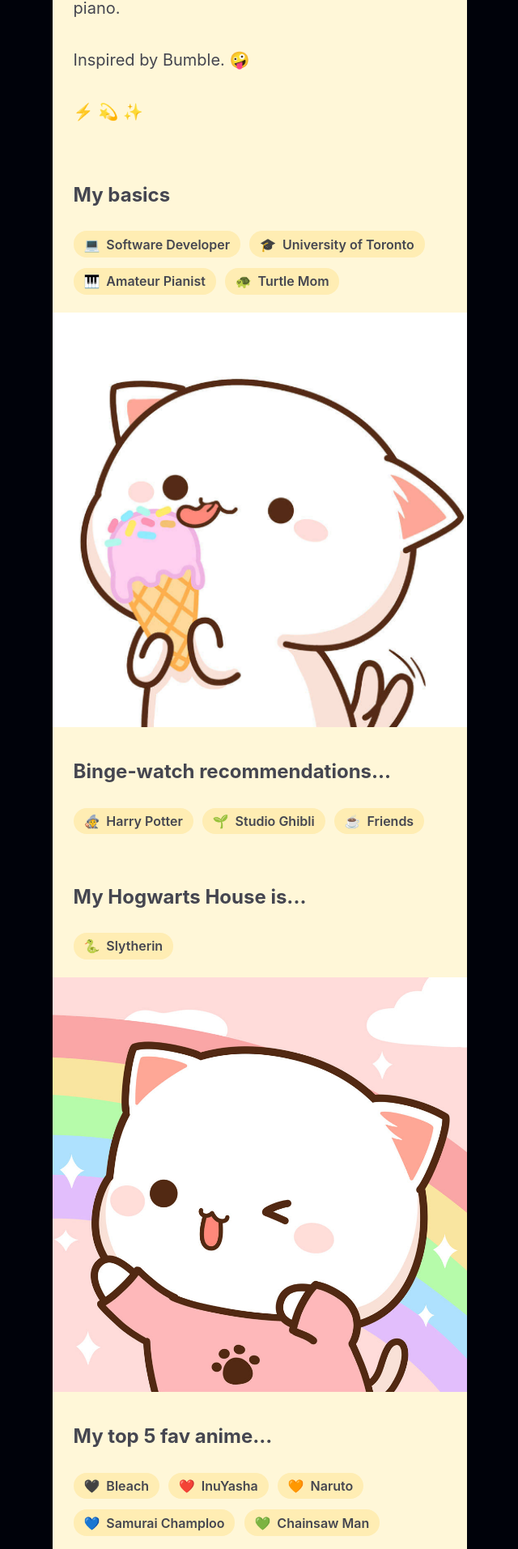
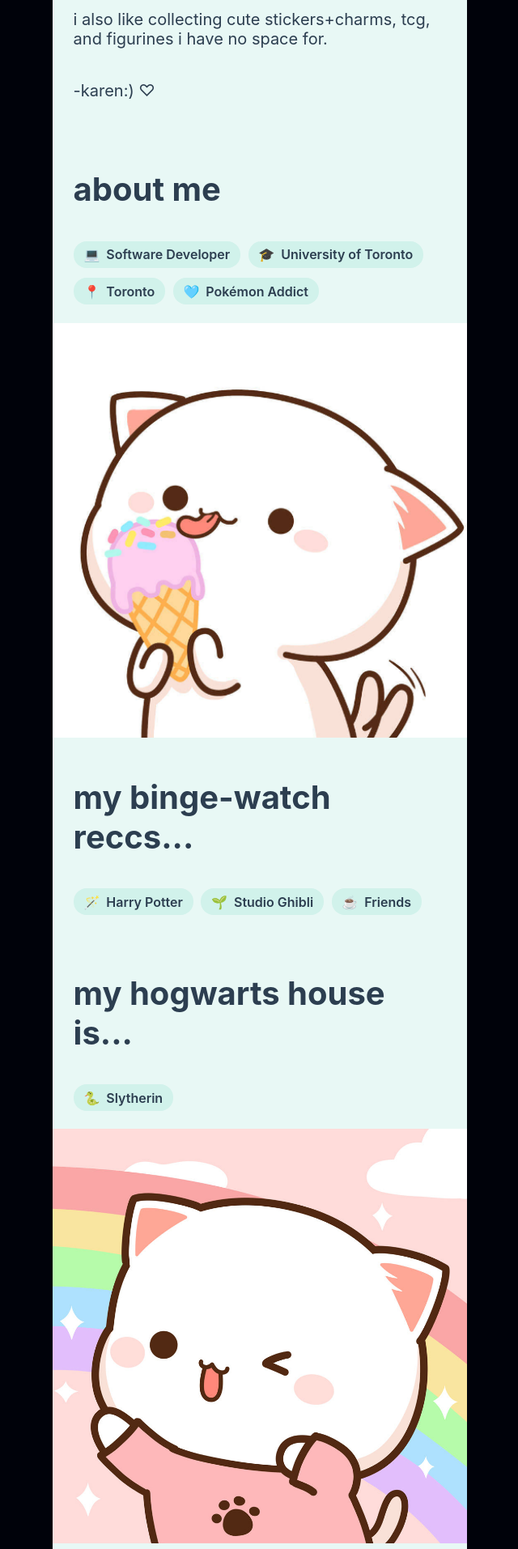
Before and after one commit to karenkwok/karenkwok.github.io, a React (Create React App) app: page /bumble in a window 1280 px wide. Shown: the part 867-2780 px from the top of the page at 81% size, without its empty margins (319-959 px from the left). Built offline with nearby package versions, Linux system fonts and the light colour scheme.

Commit message:
Updated bumble page
Updated text content and styling, changed colour scheme to cyan, adjusted margins, refactored code

```diff
--- a/src/App.scss
+++ b/src/App.scss
@@ -67,6 +67,13 @@ a:-webkit-any-link {
   }
 }
 
+@media (max-width: 834px) {
+  #App {
+    padding-left: 0;
+    padding-right: 0;
+  }
+}
+
 @media (max-width: 600px) {
   h1 {
     font-size: 7rem;
--- a/src/components/Bumble/Bumble.js
+++ b/src/components/Bumble/Bumble.js
@@ -17,108 +17,142 @@ const Bumble = () => {
     <div id='bumble'>
       <img src={mochacat1Img} alt='Double peace sign cat' />
       <BumbleSection>
-        <h3>About me</h3>
+        <p id='large-text'>
+          oh hii~&nbsp;&nbsp;<span className='wave'>👋</span>
+        </p>
+        <p>i'm a software developer based in toronto.</p>
         <p>
-          Hey!&nbsp;&nbsp;<span className='wave'>👋</span>
+          i like pokémon. a lot. pls ask me about it. <br />
+          currently hunting for hundos on pogo and grinding ranked on pocket.
         </p>
-        <p>I'm a software developer based in Toronto.</p>
         <p>
-          Huuuge Pokémon nerd. I obsessively collect Pokémon cards. Sometimes I
-          play Pokémon GO.
+          i also like collecting cute stickers+charms, tcg, and figurines i have
+          no space for.
         </p>
-        <p>I also like ice cream, anime, and playing the piano.</p>
-        <p>Inspired by Bumble. 🤪</p>
-        <p>⚡️ 💫 ✨</p>
+        <p>-karen:) ♡</p>
       </BumbleSection>
       <BumbleSection>
-        <h3>My basics</h3>
+        <h2 className='title-text'>about me</h2>
         <BumbleItemContainer>
           <BumbleItem emoji={'💻'} text={'Software Developer'} />
           <BumbleItem emoji={'🎓'} text={'University of Toronto'} />
-          <BumbleItem emoji={'🎹'} text={'Amateur Pianist'} />
-          <BumbleItem emoji={'🐢'} text={'Turtle Mom'} />
+          <BumbleItem emoji={'📍'} text={'Toronto'} />
+          <div className='bumble-clickable'>
+            <Link
+              to='https://www.youtube.com/watch?v=jMq42GoCKVo'
+              target='_blank'
+              rel='noopener noreferrer'
+            >
+              <BumbleItem emoji={'🩵'} text={'Pokémon Addict'} />
+            </Link>
+          </div>
         </BumbleItemContainer>
       </BumbleSection>
       <img src={mochacat2Img} alt='Cat licking ice cream' />
       <BumbleSection>
-        <h3>Binge-watch recommendations...</h3>
+        <h2 className='title-text'>my binge-watch reccs...</h2>
         <BumbleItemContainer>
-          <BumbleItem emoji={'🧙'} text={'Harry Potter'} />
+          <BumbleItem emoji={'🪄'} text={'Harry Potter'} />
           <BumbleItem emoji={'🌱'} text={'Studio Ghibli'} />
-          <BumbleItem emoji={'☕️'} text={'Friends'} />
+          <div className='bumble-clickable'>
+            <Link
+              to='https://www.youtube.com/watch?v=CvjoXdC-WkM'
+              target='_blank'
+              rel='noopener noreferrer'
+            >
+              <BumbleItem emoji={'☕️'} text={'Friends'} />
+            </Link>
+          </div>
         </BumbleItemContainer>
       </BumbleSection>
       <BumbleSection>
-        <h3>My Hogwarts House is...</h3>
+        <h2 className='title-text'>my hogwarts house is...</h2>
         <BumbleItemContainer>
           <BumbleItem emoji={'🐍'} text={'Slytherin'} />
         </BumbleItemContainer>
       </BumbleSection>
       <img src={mochacat3Img} alt='Winking cat with rainbow' />
       <BumbleSection>
-        <h3>My top 5 fav anime...</h3>
+        <h2 className='title-text'>my top 5 fav animes...</h2>
         <BumbleItemContainer>
-          <BumbleItem emoji={'🖤'} text={'Bleach'} />
+          <div className='bumble-clickable'>
+            <Link
+              to='https://www.youtube.com/watch?v=6m_NwZYVefo'
+              target='_blank'
+              rel='noopener noreferrer'
+            >
+              <BumbleItem emoji={'🖤'} text={'Psycho-Pass'} />
+            </Link>
+          </div>
+          <BumbleItem emoji={'💙'} text={'Samurai Champloo'} />
+          <div className='bumble-clickable'>
+            <Link
+              to='https://www.youtube.com/watch?v=UQpIXNb1rKQ'
+              target='_blank'
+              rel='noopener noreferrer'
+            >
+              <BumbleItem emoji={'🧡'} text={'Bleach'} />
+            </Link>
+          </div>
+          <BumbleItem emoji={'💚'} text={'Chainsaw Man'} />
           <BumbleItem emoji={'❤️'} text={'InuYasha'} />
-          <BumbleItem emoji={'🧡'} text={'Naruto'} />
-          <BumbleItem emoji={'💙'} text={'Samurai Champloo'} />
-          <BumbleItem emoji={'💚'} text={'Chainsaw Man'} />
         </BumbleItemContainer>
       </BumbleSection>
       <BumbleSection>
-        <h3>My Pokémon team...</h3>
+        <h2 className='title-text'>my pink pilates princess playlist...</h2>
         <BumbleItemContainer>
-          <BumbleItem emoji={'🔵'} text={'Squirtle'} />
-          <BumbleItem emoji={'⚫️'} text={'Houndoom'} />
-          <BumbleItem emoji={'🟡'} text={'Flaaffy'} />
-          <BumbleItem emoji={'⚪️'} text={'Teddiursa'} />
-          <BumbleItem emoji={'🔴'} text={'Arcanine'} />
-          <BumbleItem emoji={'🟤'} text={'Flygon'} />
+          <div className='bumble-clickable'>
+            <Link
+              to='https://open.spotify.com/track/1BxfuPKGuaTgP7aM0Bbdwr?si=d8d7d99069c54407'
+              target='_blank'
+              rel='noopener noreferrer'
+            >
+              <BumbleItem emoji={'🎀'} text={'Taylor Swift'} />
+            </Link>
+          </div>
+          <div className='bumble-clickable'>
+            <Link
+              to='https://open.spotify.com/track/2HRqTpkrJO5ggZyyK6NPWz?si=32002d5ae5b842b4'
+              target='_blank'
+              rel='noopener noreferrer'
+            >
+              <BumbleItem emoji={'🎀'} text={'Sabrina Carpenter'} />
+            </Link>
+          </div>
+          <div className='bumble-clickable'>
+            <Link
+              to='https://open.spotify.com/track/2bl81llf715VEEbAx03yvB?si=52c16ed49f71460d'
+              target='_blank'
+              rel='noopener noreferrer'
+            >
+              <BumbleItem emoji={'🎀'} text={'Gracie Abrams'} />
+            </Link>
+          </div>
+          <BumbleItem emoji={'🎀'} text={'One Direction'} />
         </BumbleItemContainer>
       </BumbleSection>
       <img src={mochacat4Img} alt='Sleeping cat' />
       <BumbleSection>
-        <h3>Food I could eat everyday...</h3>
+        <h2 className='title-text'>cool places i've been...</h2>
         <BumbleItemContainer>
-          <BumbleItem emoji={'🍣'} text={'Sushi'} />
-          <div id='bumble-icecream'>
-            <Link to='/icecream'>
-              <BumbleItem emoji={'🍨'} text={'Ice Cream'} />
-            </Link>
-          </div>
-          <BumbleItem emoji={'🍳'} text={'Brunch'} />
-          <BumbleItem emoji={'🍔'} text={'Shake Shack'} />
-          <BumbleItem emoji={'🍟'} text={'Yeet Hay (熱氣) food'} />
-          <BumbleItem emoji={'🧀'} text={'anything cheesy'} />
-        </BumbleItemContainer>
-      </BumbleSection>
-      <BumbleSection>
-        <h3>Best ice cream flavours...</h3>
-        <BumbleItemContainer>
-          <BumbleItem emoji={'🍪'} text={"Cookies 'n Cream / Oreo"} />
-          <BumbleItem emoji={'🍵'} text={'Matcha'} />
-          <BumbleItem emoji={'🍫'} text={'White Chocolate'} />
-          <BumbleItem emoji={'🫐'} text={'Blueberry'} />
-          <BumbleItem emoji={'🥜'} text={'Pistachio'} />
+          <BumbleItem emoji={'🇯🇵'} text={'Tokyo'} />
+          <BumbleItem emoji={'🇨🇦'} text={'Vancouver'} />
+          <BumbleItem emoji={'🇺🇸'} text={'Los Angeles'} />
         </BumbleItemContainer>
       </BumbleSection>
       <img src={mochacat5Img} alt='Cat riding unicorn' />
       <BumbleSection>
-        <h3>Cool places I've been...</h3>
+        <h2 className='title-text'>i like ice cream</h2>
         <BumbleItemContainer>
-          <BumbleItem emoji={'🇨🇦'} text={'Vancouver, BC'} />
-          <BumbleItem emoji={'🇺🇸'} text={'Los Angeles, CA'} />
-        </BumbleItemContainer>
-      </BumbleSection>
-      <BumbleSection>
-        <h3>Weird flex but ok...</h3>
-        <BumbleItemContainer>
-          <BumbleItem emoji={'😎'} text={'I have a lot of Pokémon cards'} />
-          <BumbleItem emoji={'✌️'} text={'Level 43 on Pokémon GO'} />
-          <BumbleItem
-            emoji={'🏆'}
-            text={'Can list the first 51 Pokémon in order'}
-          />
+          <div className='bumble-clickable'>
+            <Link to='/icecream'>
+              <BumbleItem emoji={'🍪'} text={"Cookies 'n Cream"} />
+            </Link>
+          </div>
+          <BumbleItem emoji={'🍵'} text={'Matcha'} />
+          <BumbleItem emoji={'🫐'} text={'Blueberry'} />
+          <BumbleItem emoji={'🍰'} text={'Strawberry Cheesecake'} />
+          <BumbleItem emoji={'🥜'} text={'Pistachio'} />
         </BumbleItemContainer>
       </BumbleSection>
       <img src={mochacat6Img} alt='Pooped cat' />
--- a/src/components/Bumble/Bumble.scss
+++ b/src/components/Bumble/Bumble.scss
@@ -6,6 +6,14 @@
   display: flex;
   flex-direction: column;
   width: 40vw;
+
+  #large-text {
+    font-size: 3rem;
+  }
+
+  .title-text {
+    font-size: 2.5rem;
+  }
 
   // https://codepen.io/jakejarvis/pen/pBZWZw
   .wave {
@@ -16,16 +24,17 @@
     display: inline-block;
   }
 
-  #bumble-icecream .item {
+  .bumble-clickable .item {
     &:hover {
-      background-color: $dark-yellow;
+      background-color: $bumble-highlight;
+      color: white;
       cursor: pointer;
     }
   }
 
   ::selection {
-    background-color: $dark-yellow !important;
-    color: $dark-gray !important;
+    background-color: $bumble-highlight !important;
+    color: white !important;
   }
 }
 
@@ -56,10 +65,18 @@
   }
 }
 
-@media (max-width: 800px) {
+@media (max-width: 1100px) {
   #bumble {
-    margin-left: 0vw;
-    margin-right: 0vw;
-    width: 80vw;
+    margin-left: 15vw;
+    margin-right: 15vw;
+    width: 50vw;
   }
 }
+
+@media (max-width: 834px) {
+  #bumble {
+    margin-left: 0;
+    margin-right: 0;
+    width: 100vw;
+  }
+}
--- a/src/components/UI/BumbleItem.scss
+++ b/src/components/UI/BumbleItem.scss
@@ -1,7 +1,7 @@
 @import '../../Colours.scss';
 
 .item {
-  margin-right: 0.7rem;
+  margin-right: 0.6rem;
   margin-top: 0.4rem;
   margin-bottom: 0.4rem;
   padding-left: 0.8rem;
@@ -16,8 +16,8 @@
   font-size: 1.25rem;
   font-weight: 600;
 
-  background-color: $yellow;
-  color: $dark-gray;
+  background-color: $bumble-item;
+  color: $bumble-text;
 
   .item-emoji {
     margin-right: 0.5rem;
@@ -36,81 +36,81 @@
   }
 }
 
-@media (max-width: 1105px) {
+@media (max-width: 1110px) {
   .item {
     font-size: 0.8rem;
   }
 }
 
-@media (max-width: 1020px) {
+@media (max-width: 1100px) {
+  .item {
+    font-size: 1rem;
+  }
+}
+
+@media (max-width: 933px) {
+  .item {
+    font-size: 0.9rem;
+  }
+}
+
+@media (max-width: 868px) {
+  .item {
+    font-size: 0.85rem;
+  }
+}
+
+@media (max-width: 834px) {
+  .item {
+    font-size: 1.25rem;
+  }
+}
+
+@media (max-width: 522px) {
+  .item {
+    font-size: 1.1rem;
+  }
+}
+
+@media (max-width: 477px) {
+  .item {
+    font-size: 1rem;
+  }
+}
+
+@media (max-width: 447px) {
+  .item {
+    font-size: 0.9rem;
+  }
+}
+
+@media (max-width: 416px) {
+  .item {
+    font-size: 0.8rem;
+  }
+}
+
+@media (max-width: 385px) {
   .item {
     font-size: 0.7rem;
   }
 }
 
-@media (max-width: 930px) {
+@media (max-width: 352px) {
   .item {
-    font-size: 0.8rem;
+    font-size: 0.65rem;
   }
 }
 
-@media (max-width: 800px) {
+@media (max-width: 336px) {
   .item {
-    font-size: 1.25rem;
+    font-size: 0.6rem;
   }
 }
 
-@media (max-width: 665px) {
+@media (max-width: 322px) {
   .item {
-    font-size: 1rem;
-  }
-}
-
-@media (max-width: 565px) {
-  .item {
-    font-size: 0.9rem;
-  }
-}
-
-@media (max-width: 525px) {
-  .item {
-    font-size: 0.8rem;
-  }
-}
-
-@media (max-width: 485px) {
-  .item {
-    font-size: 0.7rem;
-  }
-}
-
-@media (max-width: 445px) {
-  .item {
-    font-size: 0.8rem;
-  }
-}
-
-@media (max-width: 435px) {
-  .item {
-    font-size: 0.7rem;
-  }
-}
-
-@media (max-width: 400px) {
-  .item {
-    font-size: 0.8rem;
-  }
-}
-
-@media (max-width: 375px) {
-  .item {
-    font-size: 0.7rem;
-  }
-}
-
-@media (max-width: 340px) {
-  .item {
-    font-size: 0.6rem;
+    font-size: 0.55rem;
   }
 }
 
@@ -120,8 +120,14 @@
   }
 }
 
-@media (max-width: 270px) {
+@media (max-width: 289px) {
   .item {
-    font-size: 0.4rem;
+    font-size: 0.45rem;
   }
 }
+
+@media (max-width: 271px) {
+  .item {
+    font-size: 1rem;
+  }
+}
--- a/src/components/UI/BumbleSection.scss
+++ b/src/components/UI/BumbleSection.scss
@@ -8,6 +8,6 @@
   display: flex;
   flex-direction: column;
 
-  background-color: $light-yellow;
-  color: $dark-gray;
+  background-color: $bumble-section-background;
+  color: $bumble-text;
 }
```
Also changed, not shown: src/Colours.scss (+4 -4 lines).
